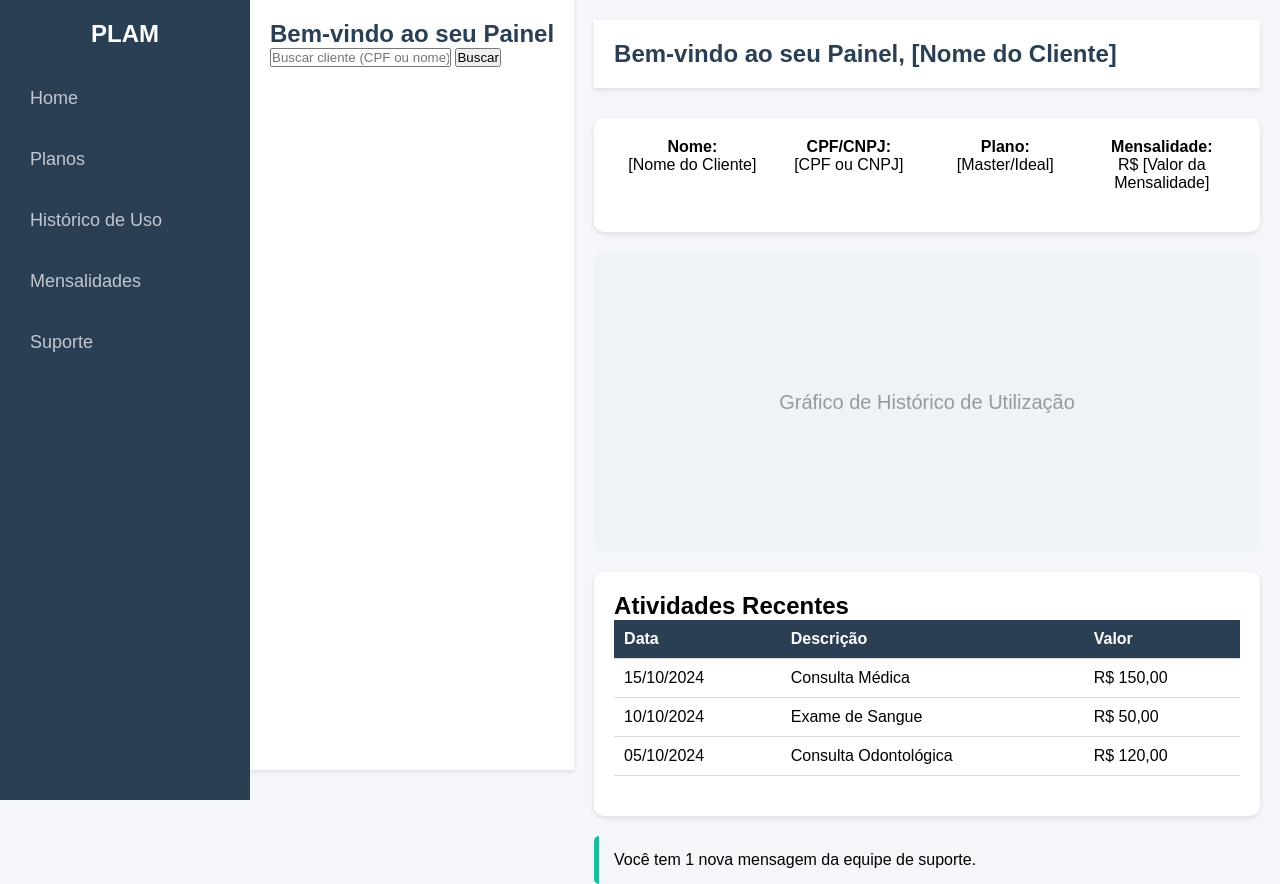
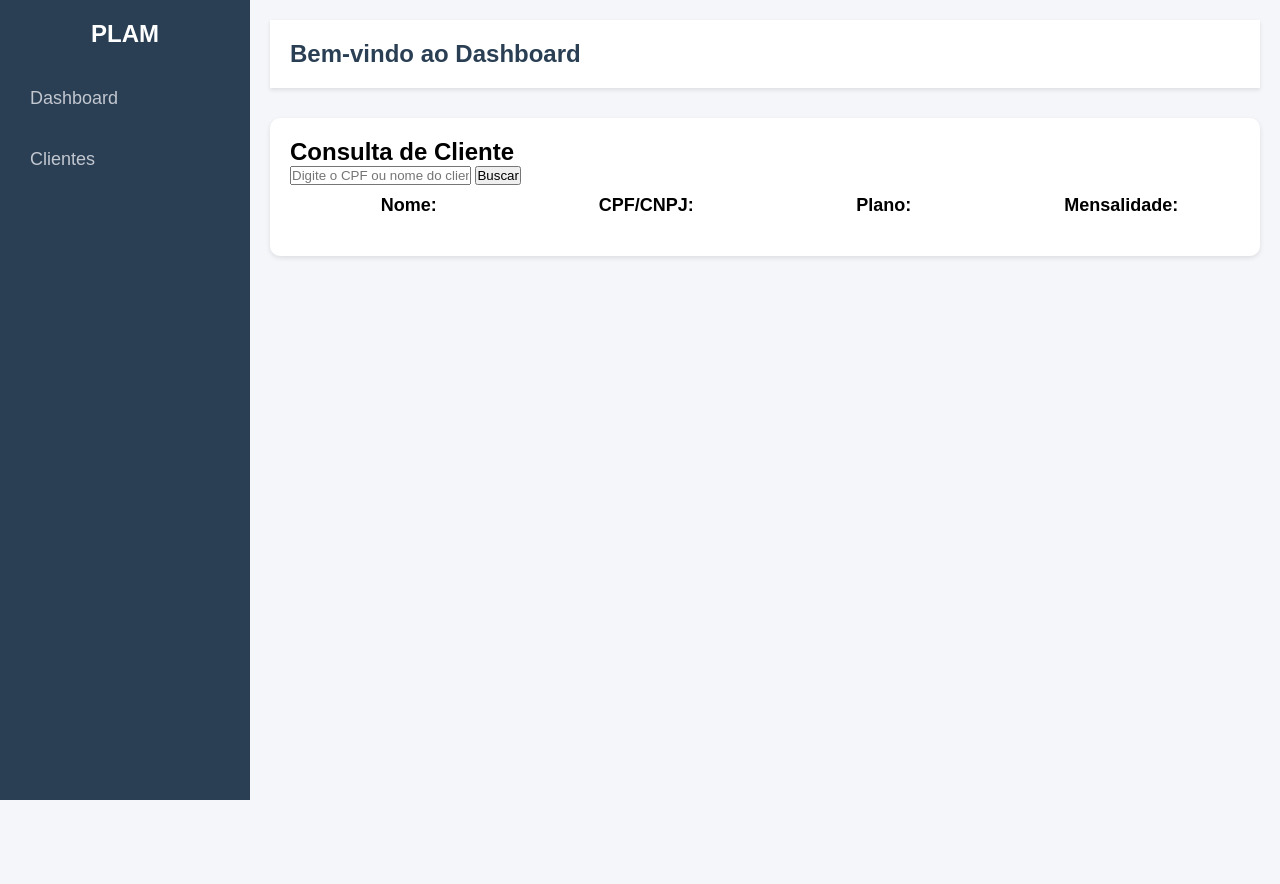
Before and after one commit to Hugocpereira/Api-Deploy, a Flask app: page / in a window 1280 px wide. After the commit the page ends 800 px from the top, so only its background shows below. Run offline with Flask 3, Linux system fonts and the light colour scheme.

Commit message:
Funciona pvr

```diff
--- a/API_PLAM/__init__.py
+++ b/API_PLAM/__init__.py
@@ -2,6 +2,9 @@ from flask import Flask, request, jsonify
 import fdb
 import os
 from dotenv import load_dotenv
+
+fdb.load_api(os.path.join('C:\\Program Files\\Firebird\\Firebird_3_0\\bin\\fbclient.dll'))
+
 
 load_dotenv()
 
--- a/API_PLAM/templates/dashbord.html
+++ b/API_PLAM/templates/dashbord.html
@@ -86,145 +86,58 @@
         .info div {
             flex: 1;
             text-align: center;
-            font-size: 16px;
-        }
-
-        .chart {
-            height: 300px;
-            background-color: #eef3f7;
-            border-radius: 10px;
-            margin-bottom: 20px;
-            text-align: center;
-            display: flex;
-            justify-content: center;
-            align-items: center;
-            font-size: 20px;
-            color: #999;
-        }
-
-        .table {
-            width: 100%;
-            border-collapse: collapse;
-            margin-bottom: 20px;
-        }
-
-        .table th, .table td {
-            padding: 10px;
-            text-align: left;
-            border-bottom: 1px solid #ddd;
-        }
-
-        .table th {
-            background-color: #2a3f54;
-            color: white;
+            font-size: 18px;
         }
 
         .notifications {
-            background-color: #f4f6f9;
-            padding: 15px;
-            border-left: 5px solid #1abb9c;
-            border-radius: 5px;
-            margin-top: 20px;
+            color: red;
+            margin-top: 10px;
         }
     </style>
 </head>
 <body>
-
-
-
     <div class="sidebar">
         <h2>PLAM</h2>
         <ul>
-            <li><a href="#">Home</a></li>
-            <li><a href="#">Planos</a></li>
-            <li><a href="#">Histórico de Uso</a></li>
-            <li><a href="#">Mensalidades</a></li>
-            <li><a href="#">Suporte</a></li>
+            <li><a href="#">Dashboard</a></li>
+            <li><a href="#">Clientes</a></li>
         </ul>
-    </div>
-    <div class="header">
-        <h1>Bem-vindo ao seu Painel</h1>
-        <div class="search-container">
-            <input type="text" id="search-input" placeholder="Buscar cliente (CPF ou nome)">
-            <button id="search-button">Buscar</button>
-        </div>
     </div>
 
     <div class="main-content">
         <div class="header">
-            <h1>Bem-vindo ao seu Painel, [Nome do Cliente]</h1>
+            <h1>Bem-vindo ao Dashboard</h1>
         </div>
 
         <div class="card">
+            <h2>Consulta de Cliente</h2>
+            <input type="text" id="search-input" placeholder="Digite o CPF ou nome do cliente">
+            <button id="search-button">Buscar</button>
+            <div class="notifications"></div>
+
             <div class="info">
-                <div>
-                    <strong>Nome:</strong><br>
-                    [Nome do Cliente]
-                </div>
-                <div>
-                    <strong>CPF/CNPJ:</strong><br>
-                    [CPF ou CNPJ]
-                </div>
-                <div>
-                    <strong>Plano:</strong><br>
-                    [Master/Ideal]
-                </div>
-                <div>
-                    <strong>Mensalidade:</strong><br>
-                    R$ [Valor da Mensalidade]
+                <div><strong>Nome:</strong><br></div>
+                <div><strong>CPF/CNPJ:</strong><br></div>
+                <div><strong>Plano:</strong><br></div>
+                <div><strong>Mensalidade:</strong><br></div>
             </div>
         </div>
     </div>
 
-        <div class="chart">
-            Gráfico de Histórico de Utilização
-        </div>
-
-        <div class="card">
-            <h2>Atividades Recentes</h2>
-            <table class="table">
-                <thead>
-                    <tr>
-                        <th>Data</th>
-                        <th>Descrição</th>
-                        <th>Valor</th>
-                    </tr>
-                </thead>
-                <tbody>
-                    <tr>
-                        <td>15/10/2024</td>
-                        <td>Consulta Médica</td>
-                        <td>R$ 150,00</td>
-                    </tr>
-                    <tr>
-                        <td>10/10/2024</td>
-                        <td>Exame de Sangue</td>
-                        <td>R$ 50,00</td>
-                    </tr>
-                    <tr>
-                        <td>05/10/2024</td>
-                        <td>Consulta Odontológica</td>
-                        <td>R$ 120,00</td>
-                    </tr>
-                </tbody>
-            </table>
-        </div>
-
-        <div class="notifications">
-            Você tem 1 nova mensagem da equipe de suporte.
-        </div>
-    </div>
-
+    <script src="dashboard.js"></script>
 </body>
 </html>
+
 <script>
    // Função botão de busca
 document.getElementById('search-button').addEventListener('click', function() {
     const searchValue = document.getElementById('search-input').value;
 
     if (searchValue) {
+        let isCPF = !isNaN(searchValue) && searchValue.length === 11;
+
         // Fazendo a requisição GET à API com o valor buscado
-            fetch(`/consulta?emp=1&ben=${searchValue}`)  // Mudar os parâmetros Aqui ti Ronaldo
+        fetch(`/consulta?emp=1&ben=${searchValue}&dep=00`)  // Adicionando o dep fixo
             .then(response => response.json())
             .then(data => {
                 // Verifica se a API retornou algum dado
@@ -232,20 +145,21 @@
                     const cliente = data[0];  // Usando o primeiro resultado
 
                     // Atualizando os campos de informações com os dados do cliente
-                        document.querySelector('.info div:nth-child(1)').innerHTML = `<strong>Nome:</strong><br>${cliente.nome}`;
-                        document.querySelector('.info div:nth-child(2)').innerHTML = `<strong>CPF/CNPJ:</strong><br>${cliente.cpf_cnpj}`;
-                        document.querySelector('.info div:nth-child(3)').innerHTML = `<strong>Plano:</strong><br>${cliente.tipo_plano}`;
-                        document.querySelector('.info div:nth-child(4)').innerHTML = `<strong>Mensalidade:</strong><br>R$ ${cliente.valor_mensalidade}`;
+                    document.querySelector('.info div:nth-child(1)').innerHTML = `<strong>Nome:</strong><br>${cliente.cliente}`;
+                    document.querySelector('.info div:nth-child(2)').innerHTML = `<strong>CPF/CNPJ:</strong><br>${cliente.cpf}`;
+                    document.querySelector('.info div:nth-child(3)').innerHTML = `<strong>Plano:</strong><br>${cliente.plano}`;
+                    document.querySelector('.info div:nth-child(4)').innerHTML = `<strong>Mensalidade:</strong><br>R$ ${cliente.copart_cliente}`;
                 } else {
-                        alert("Cliente não encontrado.");
+                    document.querySelector('.notifications').innerText = 'Cliente não encontrado.';
                 }
             })
             .catch(error => {
+                document.querySelector('.notifications').innerText = 'Erro ao buscar os dados do cliente.';
                 console.error('Erro ao consultar a API:', error);
-                    alert('Erro ao buscar os dados do cliente.');
             });
     } else {
-            alert("Por favor, insira um CPF ou nome para buscar.");
+        document.querySelector('.notifications').innerText = 'Por favor, insira um CPF ou nome para buscar.';
     }
 });
+
 </script>
--- a/API_PLAM/views.py
+++ b/API_PLAM/views.py
@@ -5,19 +5,10 @@ import fdb
 views = Blueprint('views', __name__)
 
 @views.route('/')
-def dashbord():
+def dashboard():
     return render_template('dashbord.html')
 
-@views.route('/consulta', methods=['GET'])
-def consulta():
-    emp = request.args.get('emp')
-    ben = request.args.get('ben')
-    dep = request.args.get('dep')
-
-    # Verificando os parâmetros obrigatórios
-    if not emp or not ben or not dep:
-        return jsonify({'error': 'Parâmetros "emp", "ben" e "dep" são obrigatórios.'}), 400
-
+def consultar_cliente(emp, ben, dep):
     try:
         with fdb.connect(
             dsn=f"{DB_HOST}:{DB_PATH}",
@@ -26,7 +17,7 @@ def consulta():
         ) as con:
             cur = con.cursor()
 
-            # Executando a consulta fornecida
+            # consulta
             cur.execute("""
                 SELECT
                     pf.emp,
@@ -69,37 +60,53 @@ def consulta():
                 AND pf.status <> 'C' AND pfl.status <> 'C'
             """, (emp, ben, dep))
 
-            results = cur.fetchall()
+            return cur.fetchall()
 
-            # Processando os resultados da consulta
-            processed_results = []
-            for row in results:
-                emp, ben, dep, cliente, cpf, matricula, contratante, data_guia, procedimento, copart_cliente, solicitante, prestador, cod_plano, plano = row
+    except fdb.DatabaseError as db_error:
+        raise db_error
 
-                # Decodificação se necessário
-                if isinstance(cliente, bytes):
-                    cliente = cliente.decode('latin1', errors='ignore')
-                if isinstance(cpf, bytes):
-                    cpf = cpf.decode('latin1', errors='ignore')
+@views.route('/consulta', methods=['GET'])
+def consulta():
+    emp = request.args.get('emp')
+    ben = request.args.get('ben')
+    dep = request.args.get('dep')
 
-                processed_results.append({
-                    "emp": emp,
-                    "ben": ben,
-                    "dep": dep,
-                    "cliente": cliente,
-                    "cpf": cpf,
-                    "matricula": matricula,
-                    "contratante": contratante,
-                    "data_guia": data_guia,
-                    "procedimento": procedimento,
-                    "copart_cliente": copart_cliente,
-                    "solicitante": solicitante,
-                    "prestador": prestador,
-                    "cod_plano": cod_plano,
-                    "plano": plano
-                })
+    # Verificando parâmetros
+    if not emp or not ben or not dep:
+        return jsonify({'error': 'Parâmetros "emp", "ben" e "dep" são obrigatórios.'}), 400
 
-            return jsonify(processed_results)
+    try:
+        results = consultar_cliente(emp, ben, dep)
+
+        # Processando resultados
+        processed_results = []
+        for row in results:
+            emp, ben, dep, cliente, cpf, matricula, contratante, data_guia, procedimento, copart_cliente, solicitante, prestador, cod_plano, plano = row
+
+            # Decodificação
+            if isinstance(cliente, bytes):
+                cliente = cliente.decode('latin1', errors='ignore')
+            if isinstance(cpf, bytes):
+                cpf = cpf.decode('latin1', errors='ignore')
+
+            processed_results.append({
+                "emp": emp,
+                "ben": ben,
+                "dep": dep,
+                "cliente": cliente,
+                "cpf": cpf,
+                "matricula": matricula,
+                "contratante": contratante,
+                "data_guia": data_guia,
+                "procedimento": procedimento,
+                "copart_cliente": copart_cliente,
+                "solicitante": solicitante,
+                "prestador": prestador,
+                "cod_plano": cod_plano,
+                "plano": plano
+            })
+
+        return jsonify(processed_results)
 
     except fdb.DatabaseError as db_error:
         error_message = str(db_error)
```
Also changed, not shown: 1 other file. Lines whose indentation alone changed are shown as unchanged.
